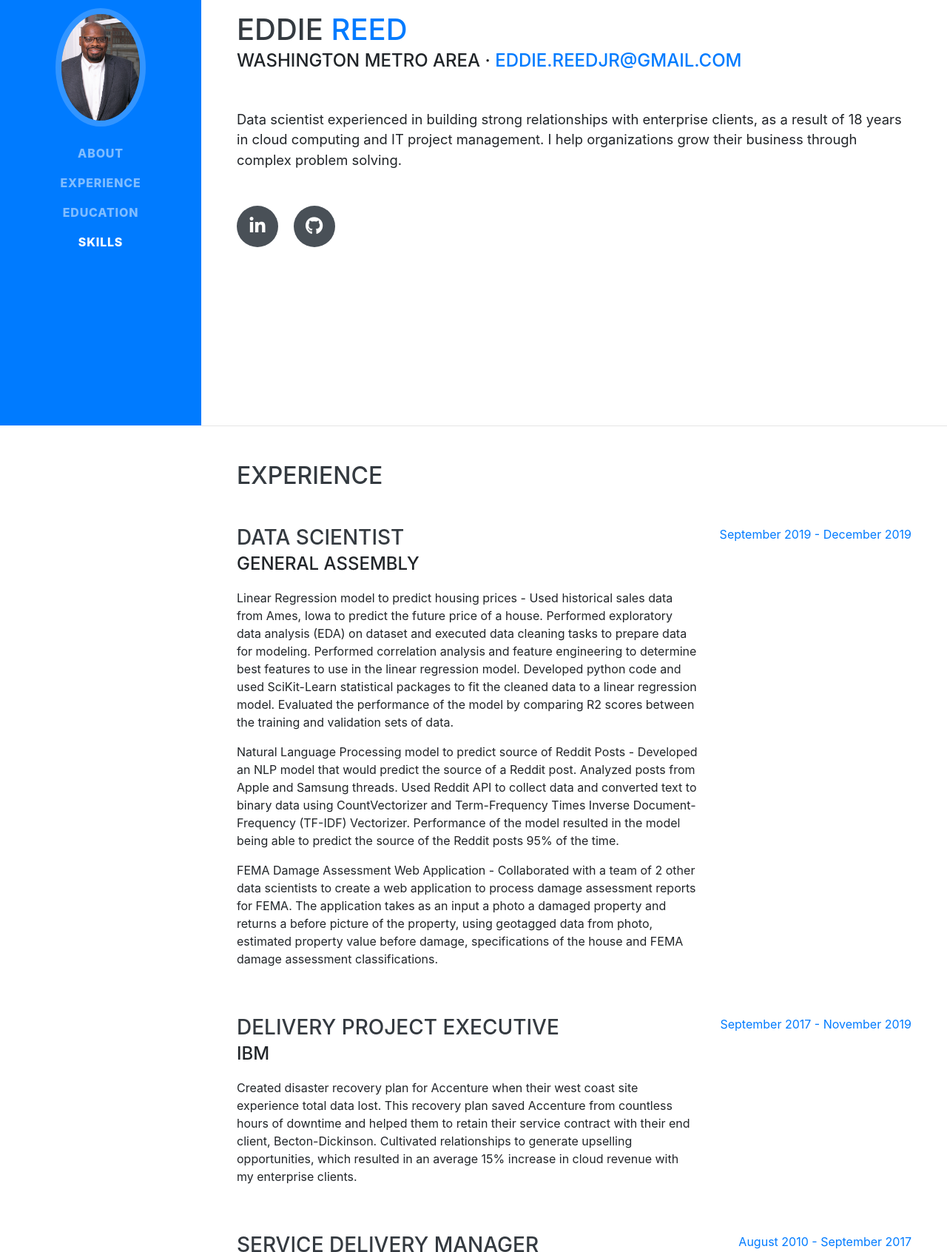
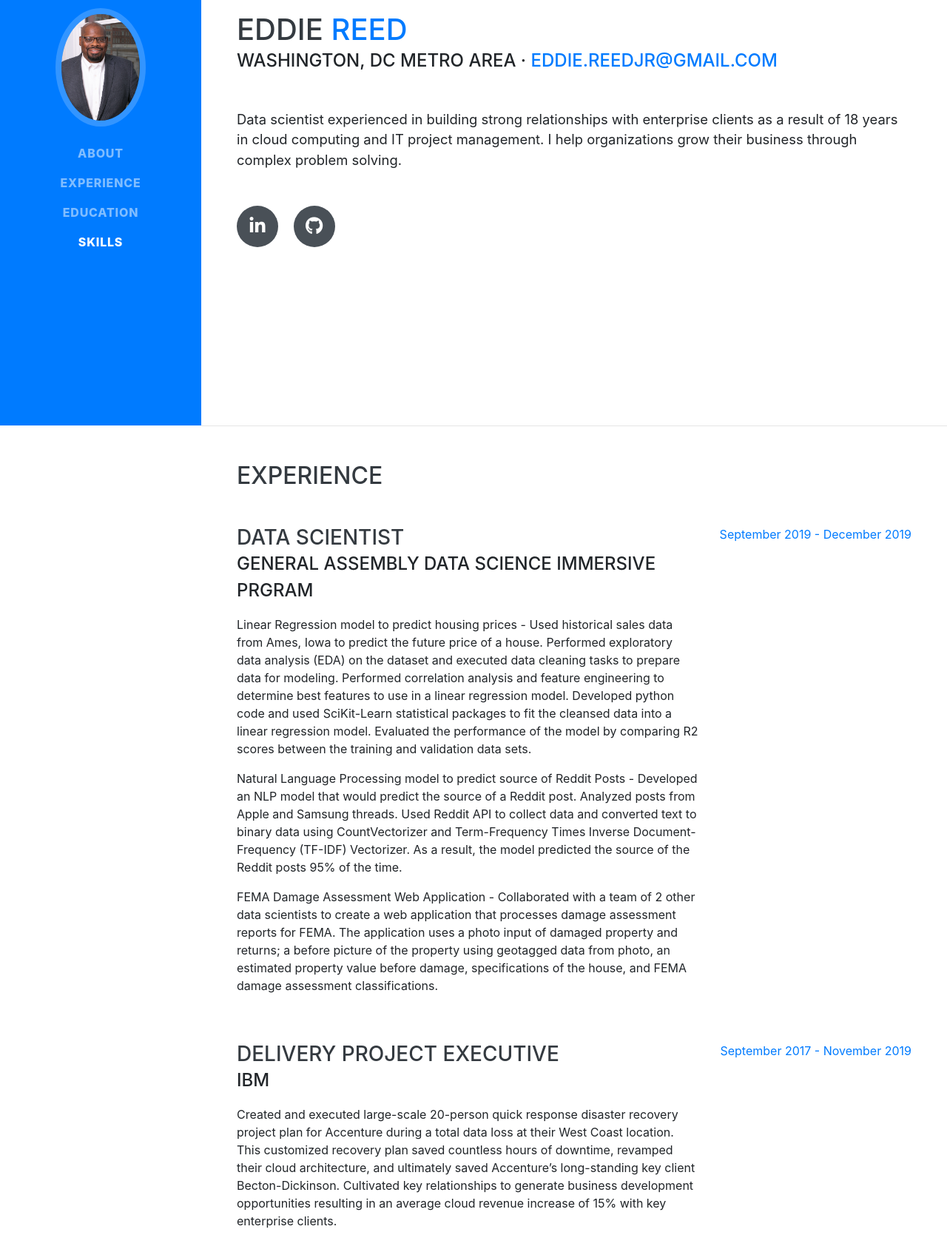
Before and after one commit to casheddie/casheddie.github.io, a website with bundled scripts: page index.html in a window 1280 px wide. Shown: the part 225-1917 px from the top of the page at 74% size. Built offline with nearby package versions, Linux system fonts and the light colour scheme; a web font is replaced by a local one.

Commit message:
updating resume page

```diff
--- a/index.html
+++ b/index.html
@@ -8,7 +8,7 @@
   <meta name="description" content="">
   <meta name="author" content="">
 
-  <title>Eddie Reed's  Personal Website</title>
+  <title>Eddie Reed's Personal Website</title>
 
   <!-- Bootstrap core CSS -->
   <link href="vendor/bootstrap/css/bootstrap.min.css" rel="stylesheet">
@@ -27,7 +27,7 @@
 
   <nav class="navbar navbar-expand-lg navbar-dark bg-primary fixed-top" id="sideNav">
     <a class="navbar-brand js-scroll-trigger" href="#page-top">
-      <span class="d-block d-lg-none">Clarence Taylor</span>
+      <span class="d-block d-lg-none">Eddie Reed</span>
       <span class="d-none d-lg-block">
         <img class="img-fluid img-profile rounded-circle mx-auto mb-2" src="img/eddie-pic2.jpg" alt="">
       </span>
@@ -66,10 +66,10 @@
         <h1 class="mb-0">Eddie
           <span class="text-primary">Reed</span>
         </h1>
-        <div class="subheading mb-5">Washington Metro Area  ·
+        <div class="subheading mb-5">Washington, DC Metro Area  ·
           <a href="mailto:eddie.reedjr@gmail.com">eddie.reedjr@gmail.com</a>
         </div>
-        <p class="lead mb-5">Data scientist experienced in building strong relationships with enterprise clients, as a result of 18 years in cloud computing and IT project management. I help organizations grow their business through complex problem solving.</p>
+        <p class="lead mb-5">Data scientist experienced in building strong relationships with enterprise clients as a result of 18 years in cloud computing and IT project management. I help organizations grow their business through complex problem solving.</p>
         <div class="social-icons">
           <a href="https://www.linkedin.com/in/eddie-reed">
             <i class="fab fa-linkedin-in"></i>
@@ -96,10 +96,10 @@
         <div class="resume-item d-flex flex-column flex-md-row justify-content-between mb-5">
           <div class="resume-content">
             <h3 class="mb-0">Data Scientist</h3>
-            <div class="subheading mb-3">General Assembly</div>
-            <p>Linear Regression model to predict housing prices - Used historical sales data from Ames, Iowa to predict the future price of a house.  Performed exploratory data analysis (EDA) on dataset and executed data cleaning tasks to prepare data for modeling. Performed correlation analysis and feature engineering to determine best features to use in the linear regression model.  Developed python code and used SciKit-Learn statistical packages to fit the cleaned data to a linear regression model.  Evaluated the performance of the model by comparing R2 scores between the training and validation sets of data. </p>
-            <p>Natural Language Processing model to predict source of Reddit Posts - Developed an NLP model that would predict the source of a Reddit post.  Analyzed posts from Apple and Samsung threads.  Used Reddit API to collect data and converted text to binary data using CountVectorizer and Term-Frequency Times Inverse Document-Frequency (TF-IDF) Vectorizer.  Performance of the model resulted in the model being able to predict the source of the Reddit posts 95% of the time.</p>
-            <p>FEMA Damage Assessment Web Application - Collaborated with a team of 2 other data scientists to create a web application to process damage assessment reports for FEMA.  The application takes as an input a photo a damaged property and returns a before picture of the property, using geotagged data from photo, estimated property value before damage, specifications of the house and FEMA damage assessment classifications.</p>
+            <div class="subheading mb-3">General Assembly Data Science Immersive Prgram</div>
+            <p>Linear Regression model to predict housing prices - Used historical sales data from Ames, Iowa to predict the future price of a house.  Performed exploratory data analysis (EDA) on the dataset and executed data cleaning tasks to prepare data for modeling. Performed correlation analysis and feature engineering to determine best features to use in a linear regression model.  Developed python code and used SciKit-Learn statistical packages to fit the cleansed data into a linear regression model.  Evaluated the performance of the model by comparing R2 scores between the training and validation data sets.</p>
+            <p>Natural Language Processing model to predict source of Reddit Posts - Developed an NLP model that would predict the source of a Reddit post.  Analyzed posts from Apple and Samsung threads.  Used Reddit API to collect data and converted text to binary data using CountVectorizer and Term-Frequency Times Inverse Document-Frequency (TF-IDF) Vectorizer.  As a result, the model predicted the source of the Reddit posts 95% of the time. </p>
+            <p>FEMA Damage Assessment Web Application - Collaborated with a team of 2 other data scientists to create a web application that processes damage assessment reports for FEMA.  The application uses a photo input of damaged property and returns; a before picture of the property using geotagged data from photo, an estimated property value before damage, specifications of the house, and FEMA damage assessment classifications.</p>
           </div>
           <div class="resume-date text-md-right">
             <span class="text-primary">September 2019 - December 2019</span>
@@ -110,7 +110,7 @@
           <div class="resume-content">
             <h3 class="mb-0">Delivery Project Executive</h3>
             <div class="subheading mb-3">IBM</div>
-            <p>Created disaster recovery plan for Accenture when their west coast site experience total data lost.  This recovery plan saved Accenture from countless hours of downtime and helped them to retain their service contract with their end client, Becton-Dickinson. Cultivated relationships to generate upselling opportunities, which resulted in an average 15% increase in cloud revenue with my enterprise clients.</p>
+            <p>Created and executed large-scale 20-person quick response disaster recovery project plan for Accenture during a total data loss at their West Coast location. This customized recovery plan saved countless hours of downtime, revamped their cloud architecture, and ultimately saved Accenture’s long-standing key client Becton-Dickinson.	Cultivated key relationships to generate business development opportunities resulting in an average cloud revenue increase of 15% with key enterprise clients.</p>
           </div>
           <div class="resume-date text-md-right">
             <span class="text-primary">September 2017 - November 2019</span>
@@ -121,7 +121,8 @@
           <div class="resume-content">
             <h3 class="mb-0">Service Delivery Manager</h3>
             <div class="subheading mb-3">Verizon</div>
-            <p>Managed cloud infrastructure for strategic enterprise clients like Kraft Foods, Marriott, Barr Labs. Developed complex project plans to assist these clients to expand their cloud footprint to handle increased workloads.  These projects resulted in increasing cloud revenue by 30% for these clients.</p>
+            <p>Managed cloud infrastructure for strategic enterprise clients like Kraft Foods, Marriott, and Barr Labs. Developed complex project plans to assist these clients to expand their cloud footprint to handle increased workloads.  As a result of the cloud expansion projects, these clients achieved an average cloud revenue increase of 30%.
+</p>
           </div>
           <div class="resume-date text-md-right">
             <span class="text-primary">August 2010 - September 2017</span>
```
Also changed, not shown: 1 other file.
